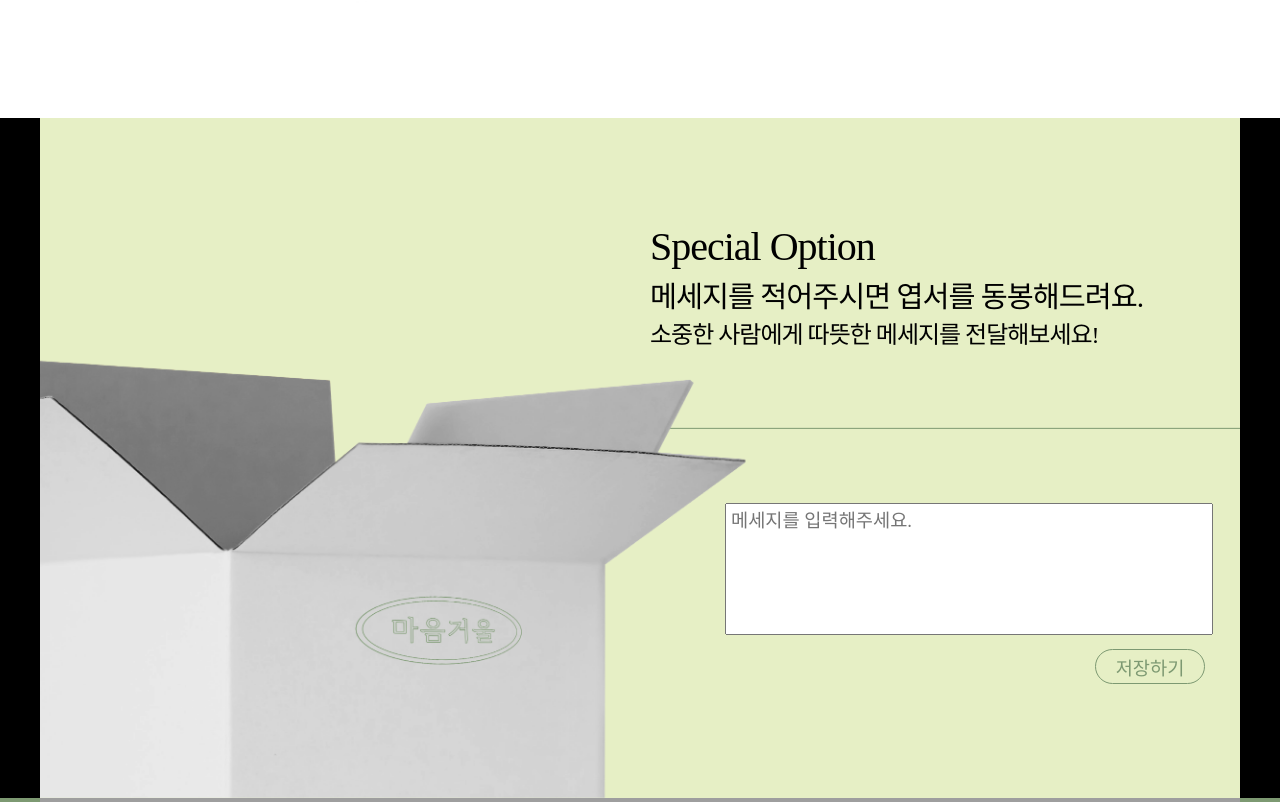
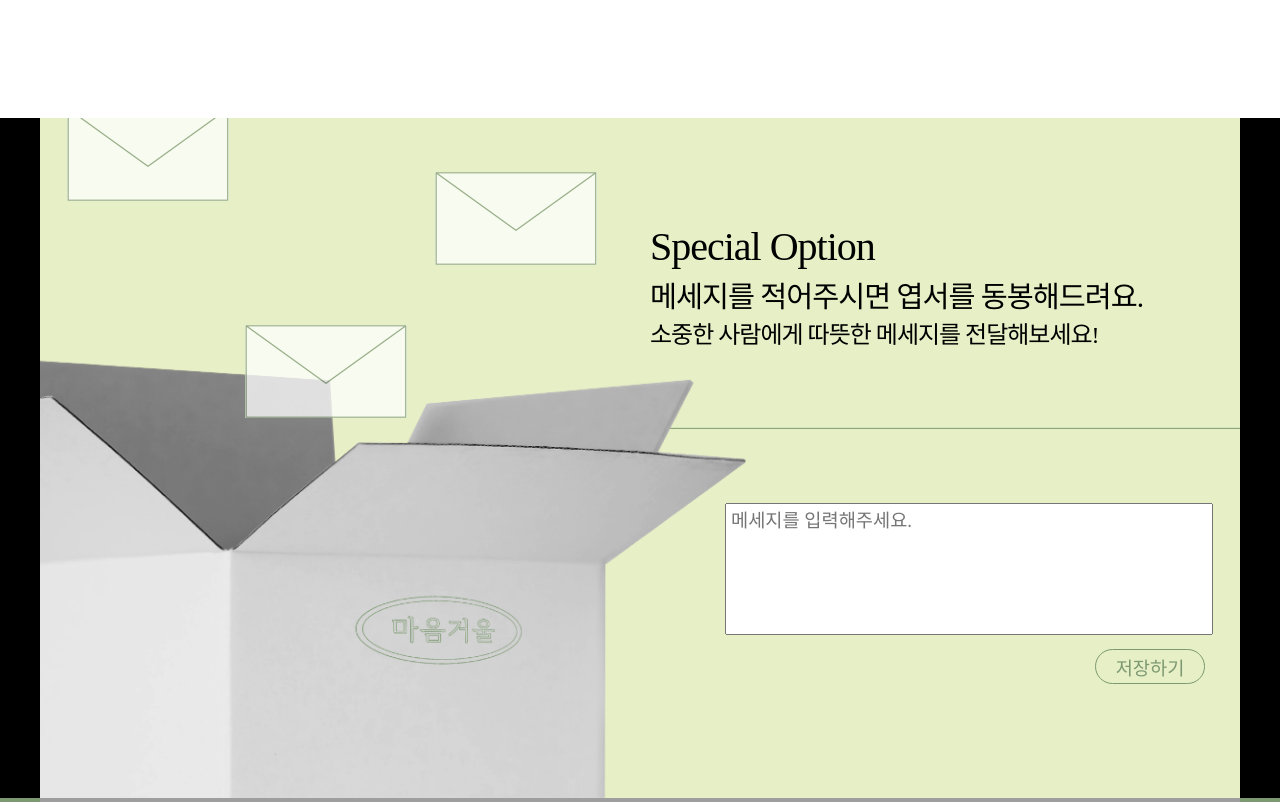
Before and after one commit to wed0223/22-01-09, a plain HTML site: page index.html in a window 1280 px wide. Shown: the part 6462-7264 px from the top of the page. Drawn offline with Linux system fonts and the light colour scheme; grey boxes are pictures that could not be loaded.

Commit message:
Update index.html

```diff
--- a/index.html
+++ b/index.html
@@ -66,9 +66,9 @@
 		/*메뉴*/
 		menu{display:flex ; flex-wrap: wrap; margin: auto; padding: 0; position: fixed; z-index: 30; text-decoration: none;}
 		menu ul{list-style: none;}
-		menu li{font-size: 20px;  text-decoration: none;}
+		menu li{display: block;font-size: 20px;  text-decoration: none;}
 		menu a{padding: 8px; color: black;  text-decoration: none;}
-		menu li:hover{font-size: ;}
+		menu li:hover{font-size:24px;}
 
 		/*이미지*/
 		/*1p 거울*/
@@ -111,7 +111,8 @@
 
 </head>
 <body>
-	<!-- <menu class="green1">
+<!-- 	<section class="black">
+	<menu class="green1 flex">
 		<ul>
 		<li><a href=#b>스토리</a></li>
 		<br>
@@ -123,7 +124,8 @@
 		<br>
 		<li><a href=#j>주의사항</a></li>
 		</ul>
-	</menu> -->
+	</menu>
+	</section> -->
 
 	<a class="up" href=#a><img src="up.png" style="width: 60px; "></a>
 
@@ -282,9 +284,8 @@
 
 	<section class="black">
 	<div class="flex back green1 box height" id="i">
-		<div class="col-3"></div>
-
-		<div class="col-3">
+		<div class="col-3" style="z-index: 3;"></div>
+		<div class="col-3" style="z-index: 3;">
 			<div>
 			<p style="font-size: 30pt;padding-top: 100px;">
 			Special Option
@@ -301,6 +302,8 @@
 			<input class="clickbutton" type="button" onclick="alert('저장되었습니다.')" value="저장하기" style="float: right;">
 			</div>
 		</div>
+	<img src="box2.png" style="width:1200px;position: absolute; z-index:2;">
+	<img src="msgrain3.gif" style="position:absolute; z-index:0; opacity: 75%;">
 	</div>
 	</section>
 
```
